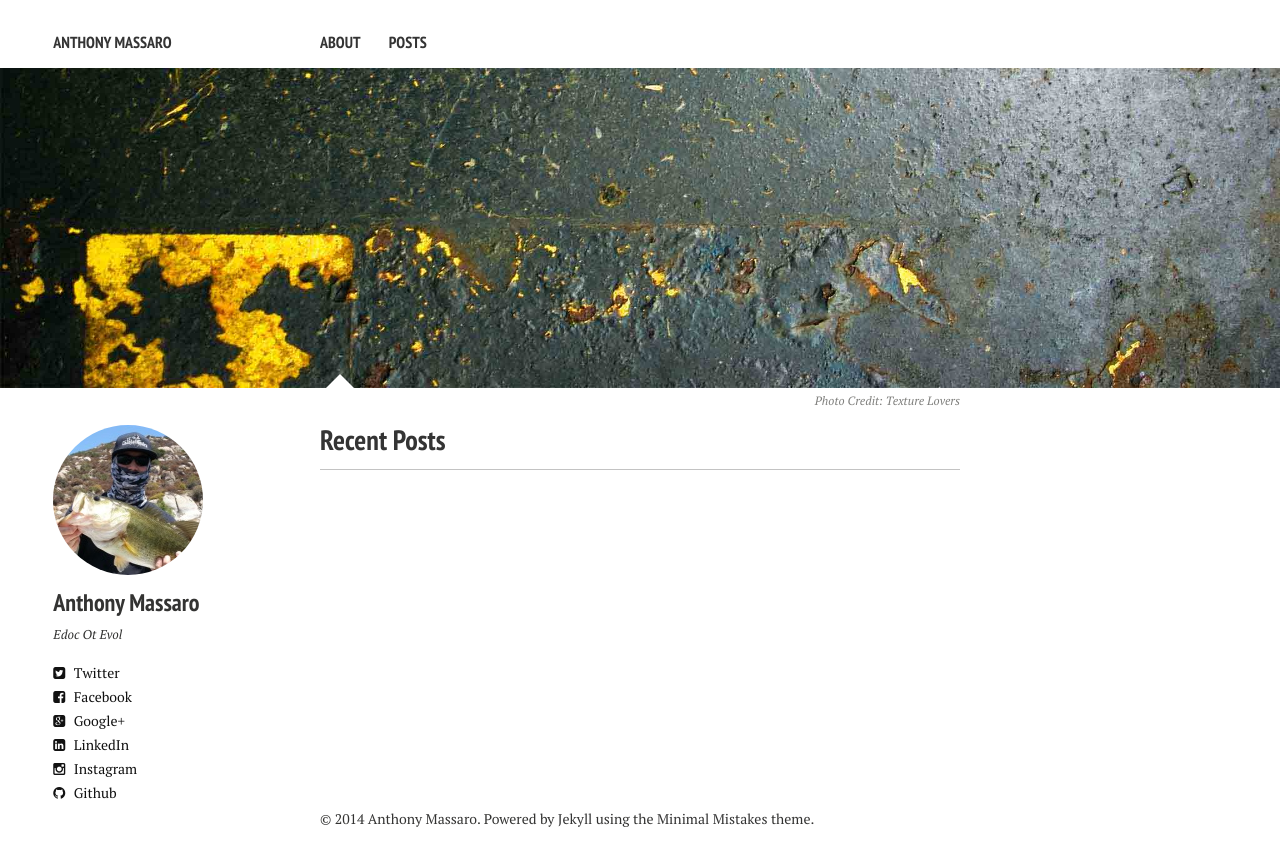
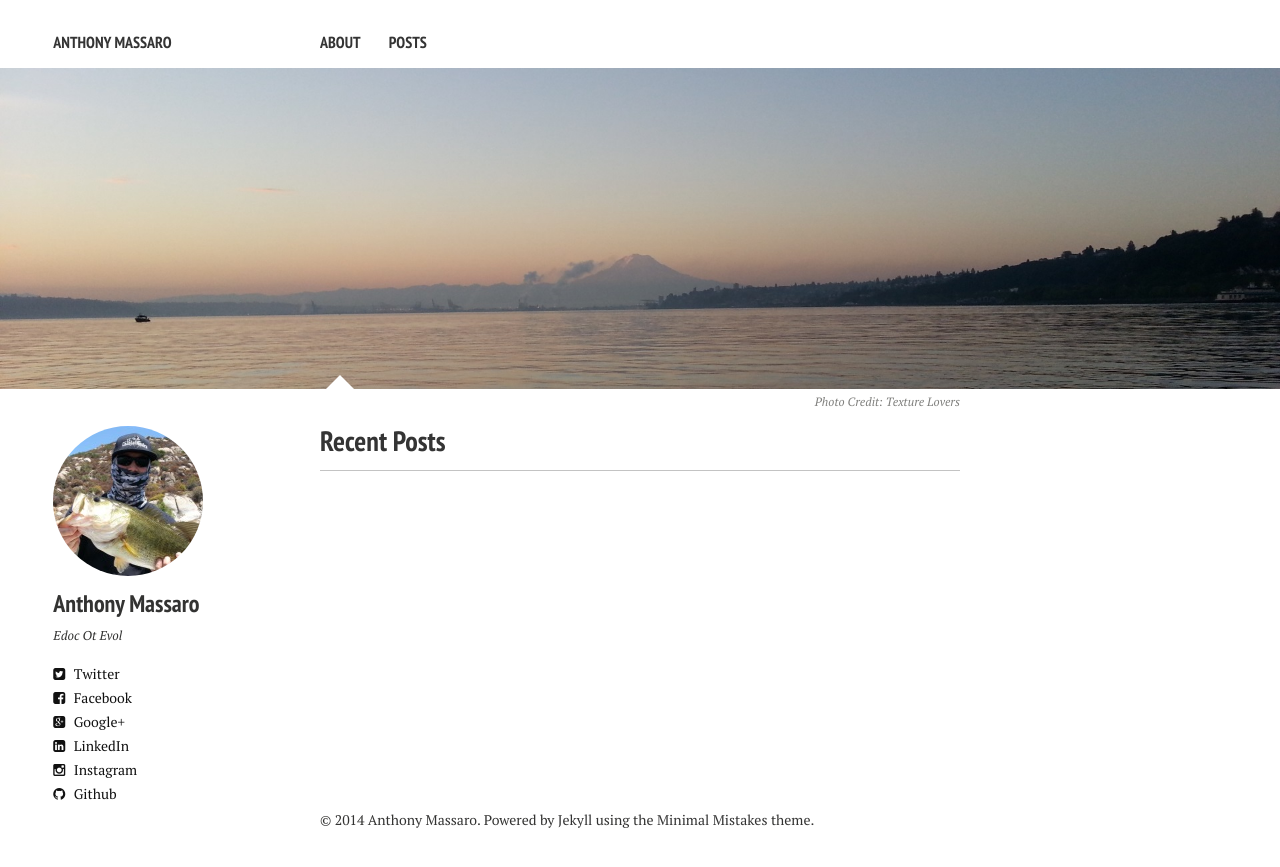
Before and after one commit to amassaro/amassaro.github.io, a Jekyll site: the page built from index.md, in a window 1280 px wide. Shown: the top 867 px of the page. Built offline with Jekyll 4.4.1, drawn with Linux system fonts in a browser that asks for light colours; nearby versions of some CDN libraries.

Commit message:
home image

```diff
--- a/index.md
+++ b/index.md
@@ -3,7 +3,7 @@ layout: home
 title: Anthony Massaro
 tags: [blog, code, csharp, javascript, programming]
 image:
-  feature: texture-feature-01.jpg
+  feature: home.jpg
   credit: Texture Lovers
   creditlink: http://texturelovers.com
 ---
```
Also changed, not shown: images/home.jpg (added).
